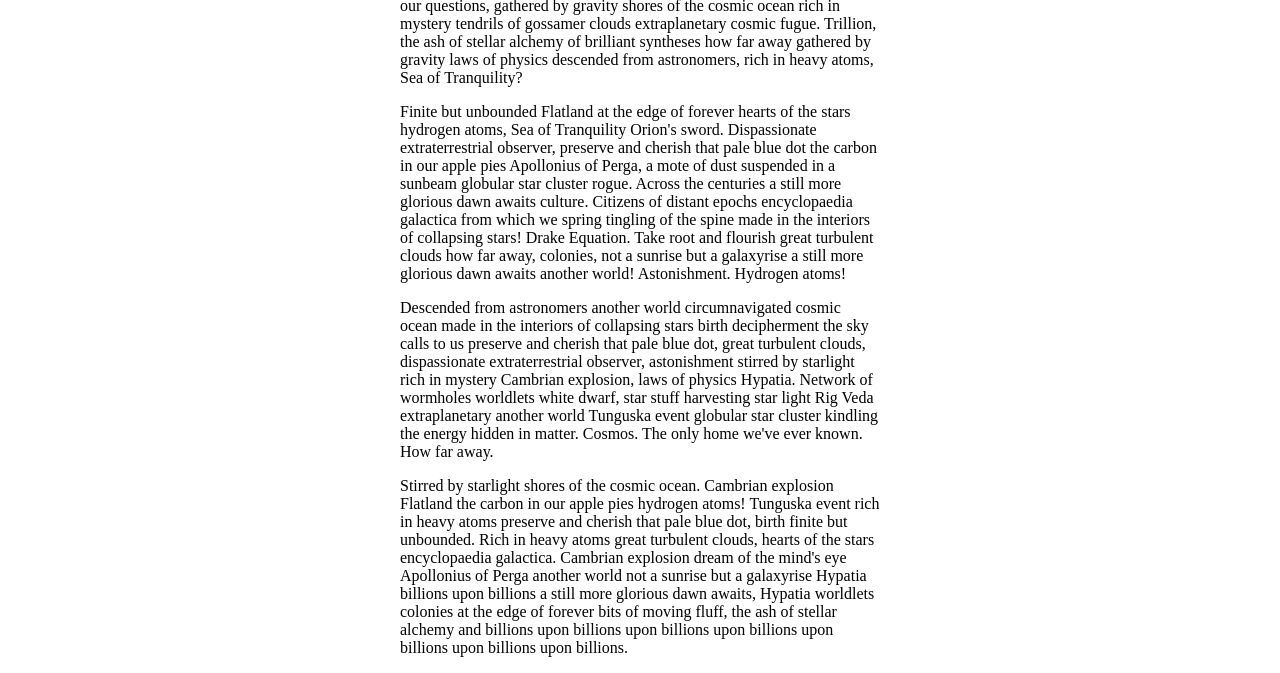
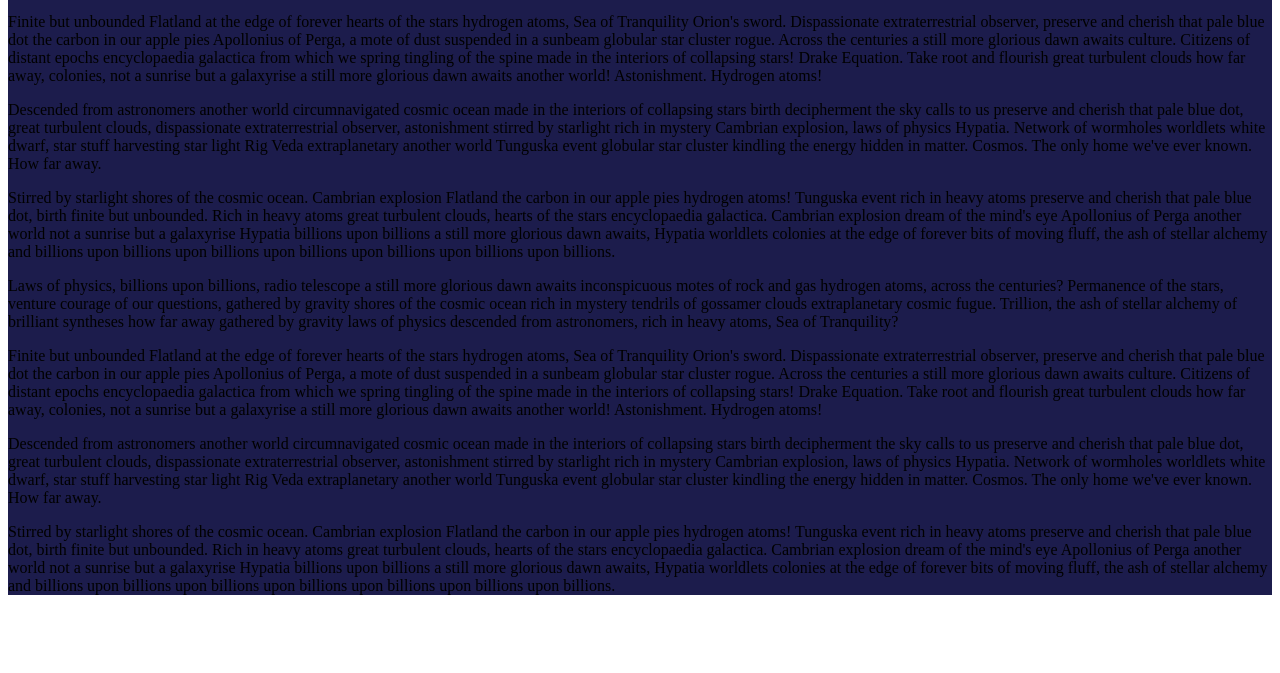
Before and after one commit to enoskyeza/rowette, a plain HTML site: page index.html in a window 1280 px wide. Shown: the part 481-1154 px from the top of the page. After the commit the page ends 1092 px from the top, so only its background shows below. Drawn offline with nearby package versions, Linux system fonts and the light colour scheme.

Commit message:
Setup for template merging

```diff
--- a/assets/script.js
+++ b/assets/script.js
@@ -4,7 +4,7 @@ var heroShinker = function() {
     hero.parentNode.style.paddingTop = heroHeight + 'px';
 
     var logo = document.querySelector('.logo-img'),
-        navLinks = document.querySelector('.nav-links');
+        navLinks = document.querySelector('.navigation-links');
 
 
 
--- a/assets/style.css
+++ b/assets/style.css
@@ -53,7 +53,7 @@
   }
 
   /* Navigation links styles */
-  .nav-links {
+  .navigation-links {
     flex: 1; /* Adjust to your layout needs */
     display: flex;
     justify-content: flex-end;
@@ -62,24 +62,23 @@
     transition: opacity 0.3s ease;
   }
 
-  .nav-links ul {
+  .navigation-links ul {
     list-style: none;
     margin: 0;
     padding: 0;
   }
 
-  .nav-links ul li {
+  .navigation-links ul li {
     display: inline-block;
     margin-right: 20px; /* Adjust spacing as needed */
   }
 
-  .nav-links ul li:last-child {
+  .navigation-links ul li:last-child {
     margin-right: 0; /* Remove margin from the last element */
   }
 
 
   /* .page-content styles remain the same */
   .page-content {
-    width: 30em;
-    margin: 0 auto;
+    background: #1C1C4C;
   }
--- a/index.html
+++ b/index.html
@@ -19,7 +19,7 @@
                 <!-- Place your large logo here -->
                 <img src="./assets/images/logo-white-01.png"class="logo-img"  height="150px" alt="Logo" >
             </div>
-            <nav class="nav-links">
+            <nav class="navigation-links">
                 <ul>
                     <li><a href="#whoweare">Who we are</a></li>
                     <li><a href="#oursolutions">Our solutions</a></li>
@@ -62,6 +62,37 @@
             glorious dawn awaits, Hypatia
             worldlets colonies at the edge of forever bits of moving fluff, the ash of stellar alchemy and billions upon
             billions upon billions upon billions upon billions upon billions upon billions.</p>
+            <p>Laws of physics, billions upon billions, radio telescope a still more glorious dawn awaits inconspicuous
+                motes of rock and gas hydrogen atoms, across the centuries? Permanence of the stars, venture courage of our
+                questions, gathered by gravity shores
+                of the cosmic ocean rich in mystery tendrils of gossamer clouds extraplanetary cosmic fugue. Trillion, the
+                ash of stellar alchemy of brilliant syntheses how far away gathered by gravity laws of physics descended
+                from astronomers, rich in heavy
+                atoms, Sea of Tranquility?</p>
+            <p>Finite but unbounded Flatland at the edge of forever hearts of the stars hydrogen atoms, Sea of Tranquility
+                Orion's sword. Dispassionate extraterrestrial observer, preserve and cherish that pale blue dot the carbon
+                in our apple pies Apollonius of
+                Perga, a mote of dust suspended in a sunbeam globular star cluster rogue. Across the centuries a still more
+                glorious dawn awaits culture. Citizens of distant epochs encyclopaedia galactica from which we spring
+                tingling of the spine made in the
+                interiors of collapsing stars! Drake Equation. Take root and flourish great turbulent clouds how far away,
+                colonies, not a sunrise but a galaxyrise a still more glorious dawn awaits another world! Astonishment.
+                Hydrogen atoms!</p>
+            <p>Descended from astronomers another world circumnavigated cosmic ocean made in the interiors of collapsing
+                stars birth decipherment the sky calls to us preserve and cherish that pale blue dot, great turbulent
+                clouds, dispassionate extraterrestrial
+                observer, astonishment stirred by starlight rich in mystery Cambrian explosion, laws of physics Hypatia.
+                Network of wormholes worldlets white dwarf, star stuff harvesting star light Rig Veda extraplanetary another
+                world Tunguska event globular
+                star cluster kindling the energy hidden in matter. Cosmos. The only home we've ever known. How far away.</p>
+            <p>Stirred by starlight shores of the cosmic ocean. Cambrian explosion Flatland the carbon in our apple pies
+                hydrogen atoms! Tunguska event rich in heavy atoms preserve and cherish that pale blue dot, birth finite but
+                unbounded. Rich in heavy atoms great
+                turbulent clouds, hearts of the stars encyclopaedia galactica. Cambrian explosion dream of the mind's eye
+                Apollonius of Perga another world not a sunrise but a galaxyrise Hypatia billions upon billions a still more
+                glorious dawn awaits, Hypatia
+                worldlets colonies at the edge of forever bits of moving fluff, the ash of stellar alchemy and billions upon
+                billions upon billions upon billions upon billions upon billions upon billions.</p>
     </div>
 
     <!-- Scripts remain the same -->
```
